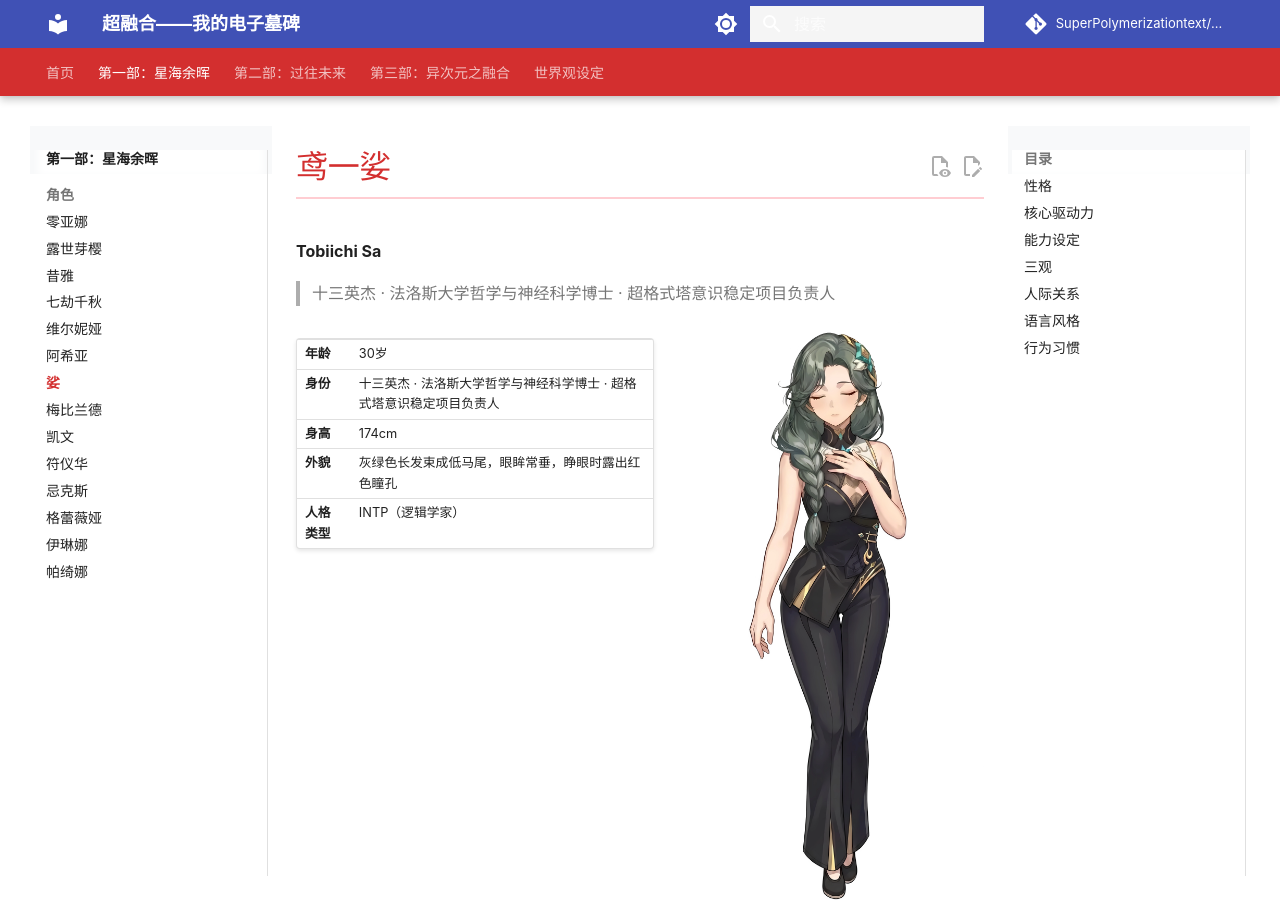
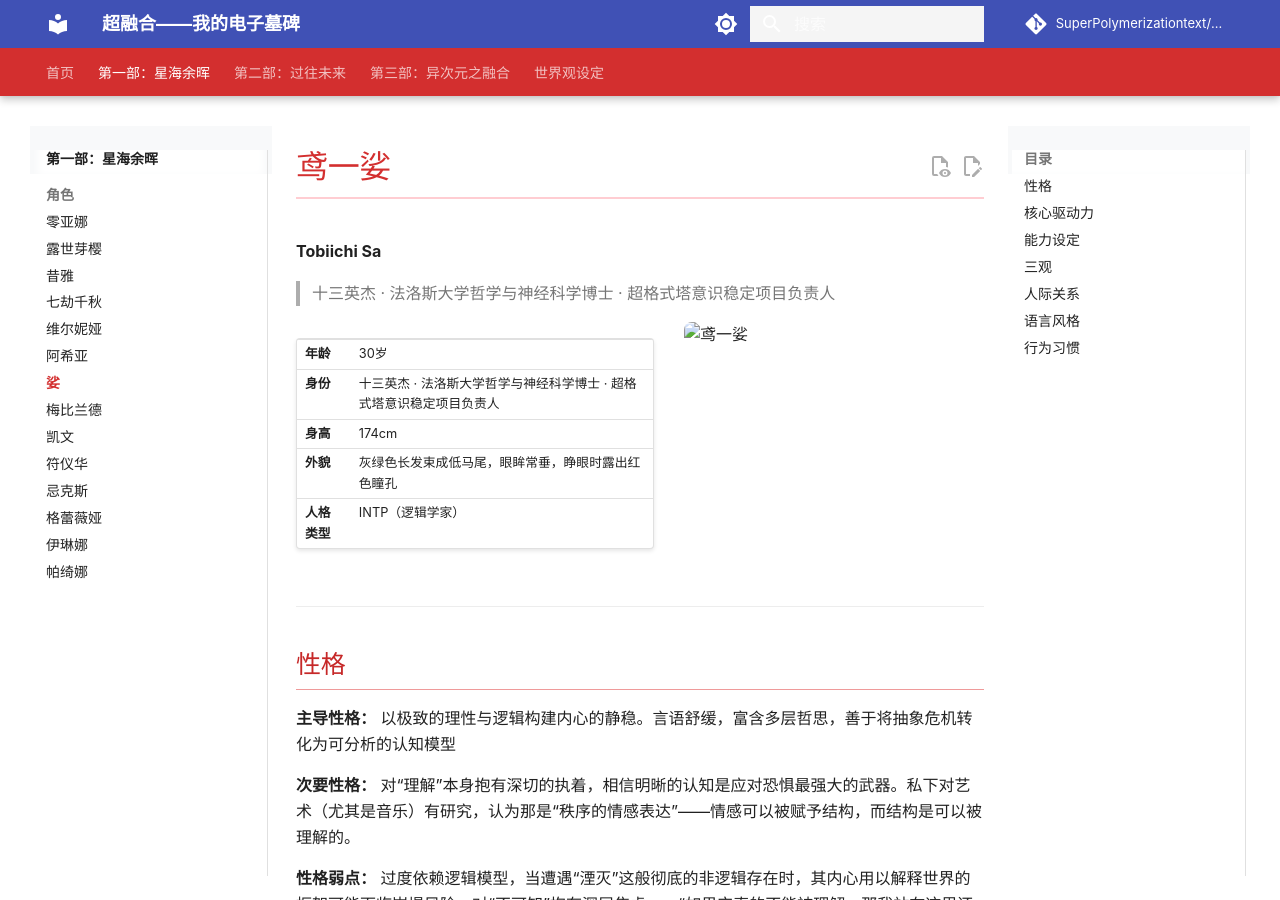
Before and after one commit to IceMoonSong/SuperPolymerizationtext, an MkDocs documentation site: the page built from docs/01-星海余晖/角色/娑.md, in a window 1280 px wide and 900 px high. Built offline with MkDocs 1.6.1 and Material for MkDocs 9.7.7, drawn with Linux system fonts in a browser that asks for light colours; comment, search, counter and statistics services are not loaded.

Commit message:
Update 娑.md

```diff
--- a/docs/01-星海余晖/角色/娑.md
+++ b/docs/01-星海余晖/角色/娑.md
@@ -15,7 +15,7 @@
     </table>
   </div>
   <div style="flex: 0 0 300px;">
-    <img src="../../../picture/娑.webp" alt="[鸢一娑](娑.md)" style="width: 100%; height: auto; border-radius: 8px;">
+    <img src="../../picture/娑.webp" alt="鸢一娑" style="width: 100%; height: auto; border-radius: 8px;">
   </div>
 </div>
 
```
